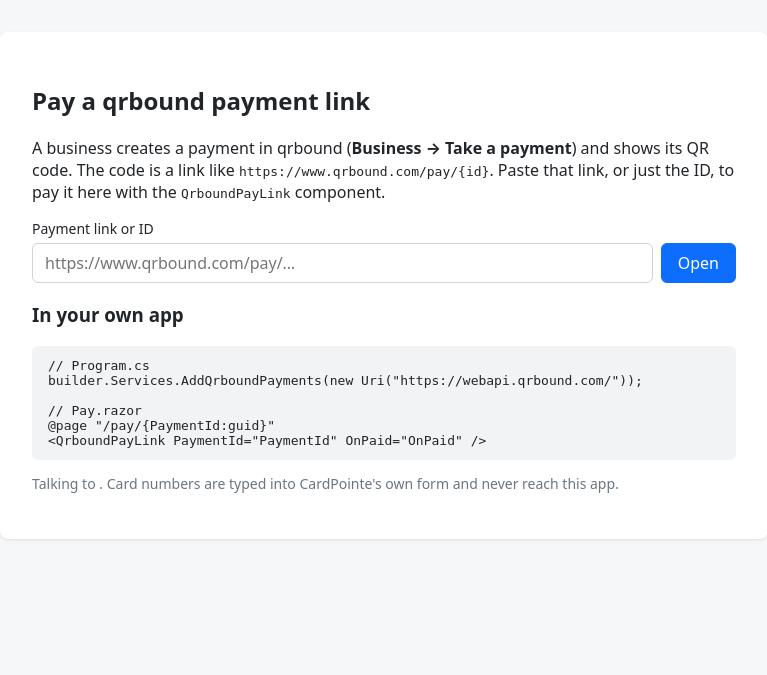
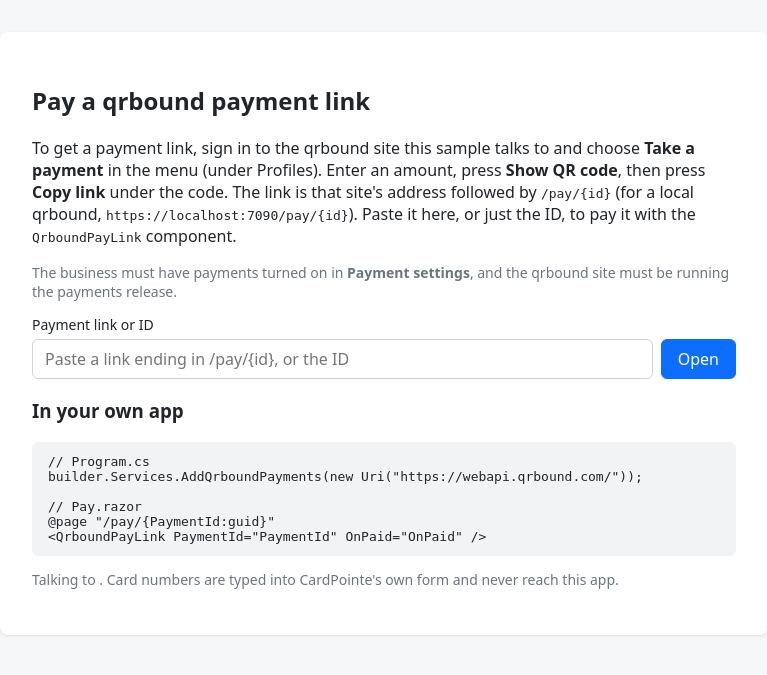
Before and after one commit to incacorporation/qr-business-exchange, an ASP.NET Core app: page / in a window 1280 px wide. Shown: the part 46-721 px from the top of the page, without its empty margins (256-1023 px from the left). Run offline with ASP.NET Core 8, Linux system fonts and the light colour scheme; style sheets or scripts are compiled from the project's sources; the project's own start-up code is not run, and a stand-in starts its controllers and pages.

Commit message:
Take a payment in the menu; sample explains where payment links come from
- Client: "Take a payment" under Profiles opens the business's payment
  page, or lets the user pick when they belong to several businesses
- Sample: instructions use the real menu names (Take a payment, Show QR
  code, Copy link) instead of a www.qrbound.com/pay link that doesn't
  exist; examples use the local link format

Co-Authored-By: Claude Opus 5.5 <noreply@anthropic.com>

```diff
--- a/samples/Qrbound.Payments.Sample/Pages/Home.razor
+++ b/samples/Qrbound.Payments.Sample/Pages/Home.razor
@@ -7,14 +7,20 @@
 
 <h2>Pay a qrbound payment link</h2>
 <p>
-    A business creates a payment in qrbound (<b>Business → Take a payment</b>) and shows its QR code.
-    The code is a link like <code>https://www.qrbound.com/pay/{id}</code>. Paste that link, or just the ID,
-    to pay it here with the <code>QrboundPayLink</code> component.
+    To get a payment link, sign in to the qrbound site this sample talks to and choose
+    <b>Take a payment</b> in the menu (under Profiles). Enter an amount, press <b>Show QR code</b>,
+    then press <b>Copy link</b> under the code. The link is that site's address followed by
+    <code>/pay/{id}</code> (for a local qrbound, <code>https://localhost:7090/pay/{id}</code>).
+    Paste it here, or just the ID, to pay it with the <code>QrboundPayLink</code> component.
+</p>
+<p class="hint">
+    The business must have payments turned on in <b>Payment settings</b>, and the qrbound site must be
+    running the payments release.
 </p>
 
 <label for="link">Payment link or ID</label>
 <div class="row">
-    <input id="link" type="text" placeholder="https://www.qrbound.com/pay/…" @bind="link" @bind:event="oninput"
+    <input id="link" type="text" placeholder="Paste a link ending in /pay/{id}, or the ID" @bind="link" @bind:event="oninput"
            @onkeydown='e => { if (e.Key == "Enter") Open(); }' />
     <button class="button" @onclick="Open">Open</button>
 </div>
--- a/samples/Qrbound.Payments.Sample/Pages/QrCodes.razor
+++ b/samples/Qrbound.Payments.Sample/Pages/QrCodes.razor
@@ -21,5 +21,6 @@
 <pre>&lt;PaymentQrCode Value="@@payUrl" Size="14rem" /&gt;</pre>
 
 @code {
-    private string value = "https://www.qrbound.com/pay/00000000-0000-0000-0000-000000000000";
+    // Any text works; paste a real payment link from qrbound's Take a payment page to try it.
+    private string value = "https://localhost:7090/pay/00000000-0000-0000-0000-000000000000";
 }
--- a/src/QRBusinessExchange.Client/Layout/MainLayout.razor
+++ b/src/QRBusinessExchange.Client/Layout/MainLayout.razor
@@ -97,7 +97,7 @@
                         </div>
                     </NavGroup>
 
-                    <NavGroup Title="Profiles" Icon="bi-person-vcard-fill" Key="profiles" Paths="@(new[] { "profile", "businesses" })">
+                    <NavGroup Title="Profiles" Icon="bi-person-vcard-fill" Key="profiles" Paths="@(new[] { "profile", "businesses", "payments" })">
                         <div class="nav-item px-3">
                             <NavLink href="profile" class="nav-link">
                                 <i class="bi bi-person-circle"></i> My Profile
@@ -106,6 +106,11 @@
                         <div class="nav-item px-3">
                             <NavLink href="businesses" class="nav-link">
                                 <i class="bi bi-buildings"></i> Business Profile
+                            </NavLink>
+                        </div>
+                        <div class="nav-item px-3">
+                            <NavLink href="payments" class="nav-link">
+                                <i class="bi bi-qr-code"></i> Take a payment
                             </NavLink>
                         </div>
                     </NavGroup>
```
Also changed, not shown: src/QRBusinessExchange.Client/Pages/Businesses/Payments.razor (added, +63 -0 lines).
